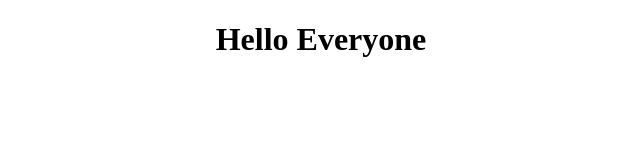
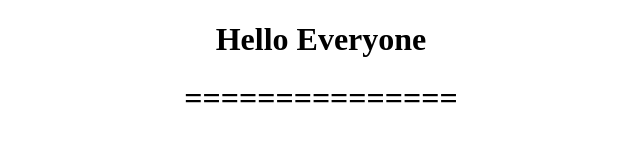
Before and after one commit to teja-057/demo-repo, a plain HTML site: page index.html in a window 1280 px wide. Shown: the whole page, without its empty margins (319-959 px from the left). Drawn offline with Linux system fonts and the light colour scheme.

Commit message:
new line added in index.html

```diff
--- a/index.html
+++ b/index.html
@@ -7,5 +7,6 @@
 </head>
 <body>
     <h1><center>Hello Everyone</center></h1>
+    <h1><center>===============</center></h1>
 </body>
 </html>
```
